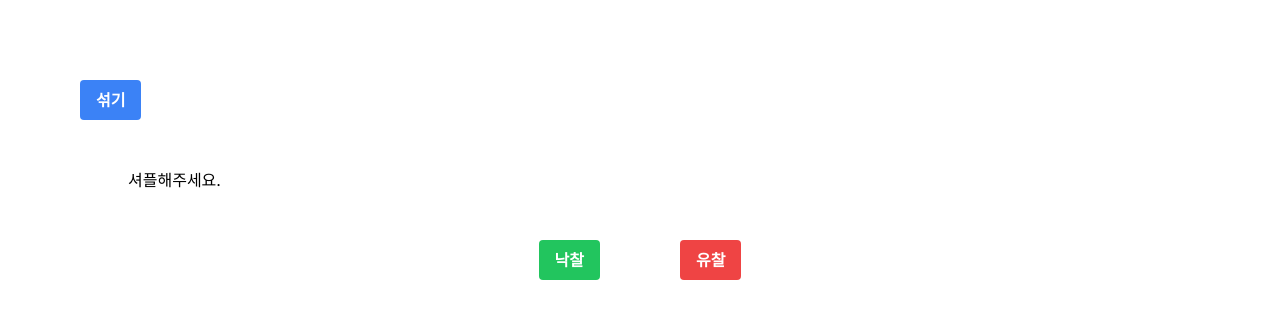
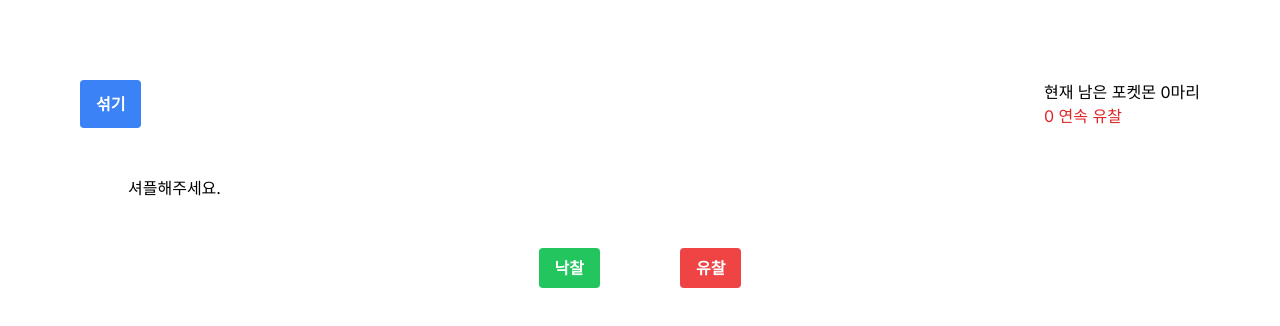
Before and after one commit to hanwool95/pokemon_unite_random, a Next.js app: page /nuzlocke in a window 1280 px wide. Shown: the top 326 px of the page. Built offline with nearby package versions, Linux system fonts and the light colour scheme.

Commit message:
FEATURE: make fail row

```diff
--- a/components/cards/index.tsx
+++ b/components/cards/index.tsx
@@ -56,9 +56,13 @@ const Cards = () => {
   const { attackers, balances, defences, speeders, supports } = useCards();
   const [mainCards, setMainCards] = useState<string[]>([]);
   const [currentIndex, setCurrentIndex] = useState(0);
+  const [failRow, setFailRow] = useState(0);
 
   useEffect(() => {
     console.log("current mainCards: ", mainCards);
+  }, [mainCards]);
+  const remainPokemon = useMemo(() => {
+    return mainCards.length;
   }, [mainCards]);
 
   const shuffleCards = useCallback(() => {
@@ -96,6 +100,7 @@ const Cards = () => {
     setMainCards((prevCards) =>
       prevCards.filter((_, index) => index !== currentIndex)
     );
+    setFailRow(0);
   }, [currentIndex]);
 
   const failBidButtonCallback = useCallback(() => {
@@ -104,16 +109,23 @@ const Cards = () => {
       // 배열의 길이보다 크거나 같은 경우에는 0으로 되돌립니다.
       return (prevIndex + 1) % mainCards.length;
     });
+    setFailRow((prev) => prev + 1);
   }, [mainCards]);
 
   return (
     <div className="relative w-full p-20">
+      <div className="flex">
         <button
           className="px-4 py-2 font-bold text-white bg-blue-500 rounded"
           onClick={shuffleCards}
         >
           {"섞기"}
         </button>
+        <div className="flex-col ml-auto">
+          <p className="">{`현재 남은 포켓몬 ${remainPokemon}마리`}</p>
+          <p className=" text-red-600">{`${failRow} 연속 유찰`}</p>
+        </div>
+      </div>
       <div className="flex w-full p-12">{currentCard}</div>
       <div className="flex w-full">
         <button
```
Lines whose indentation alone changed are shown as unchanged.
